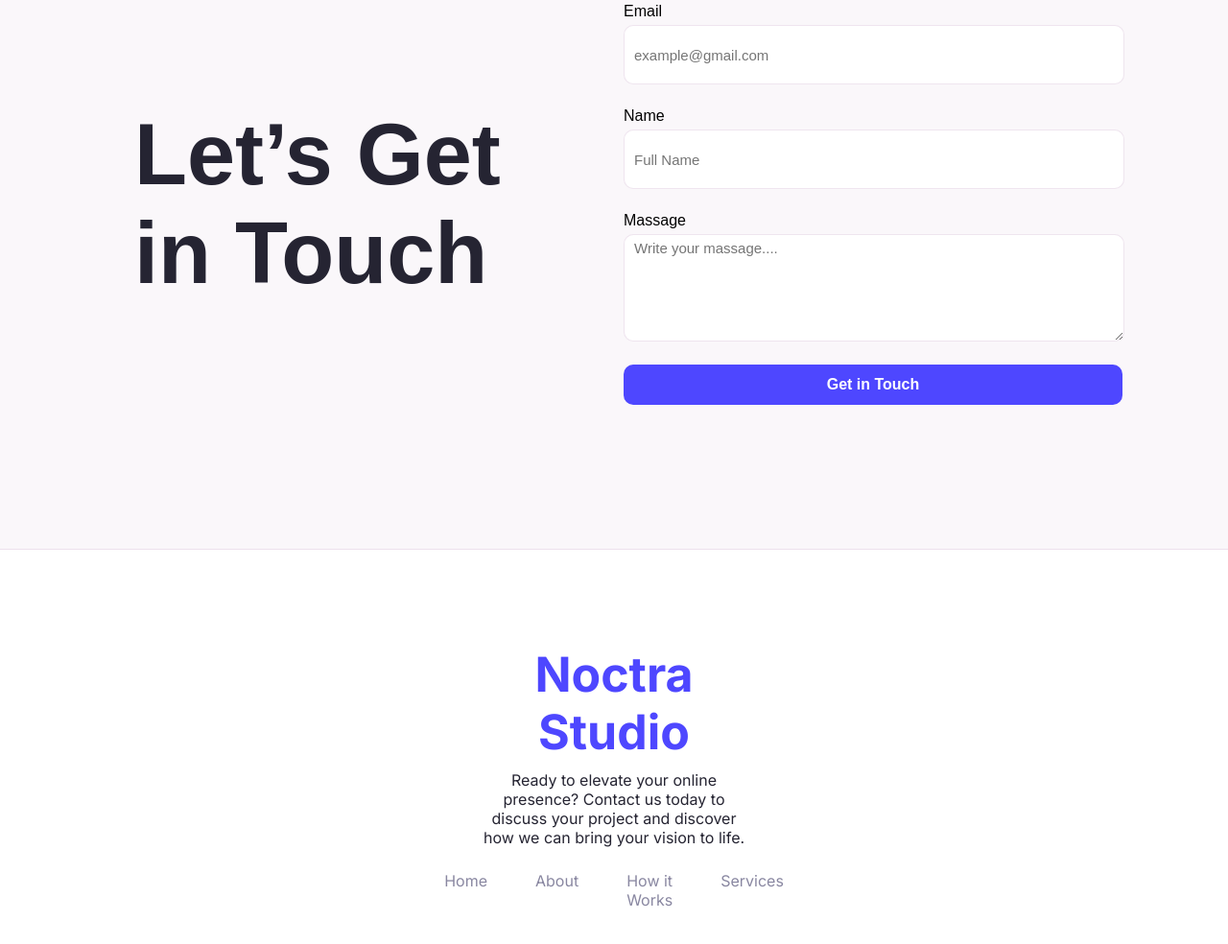
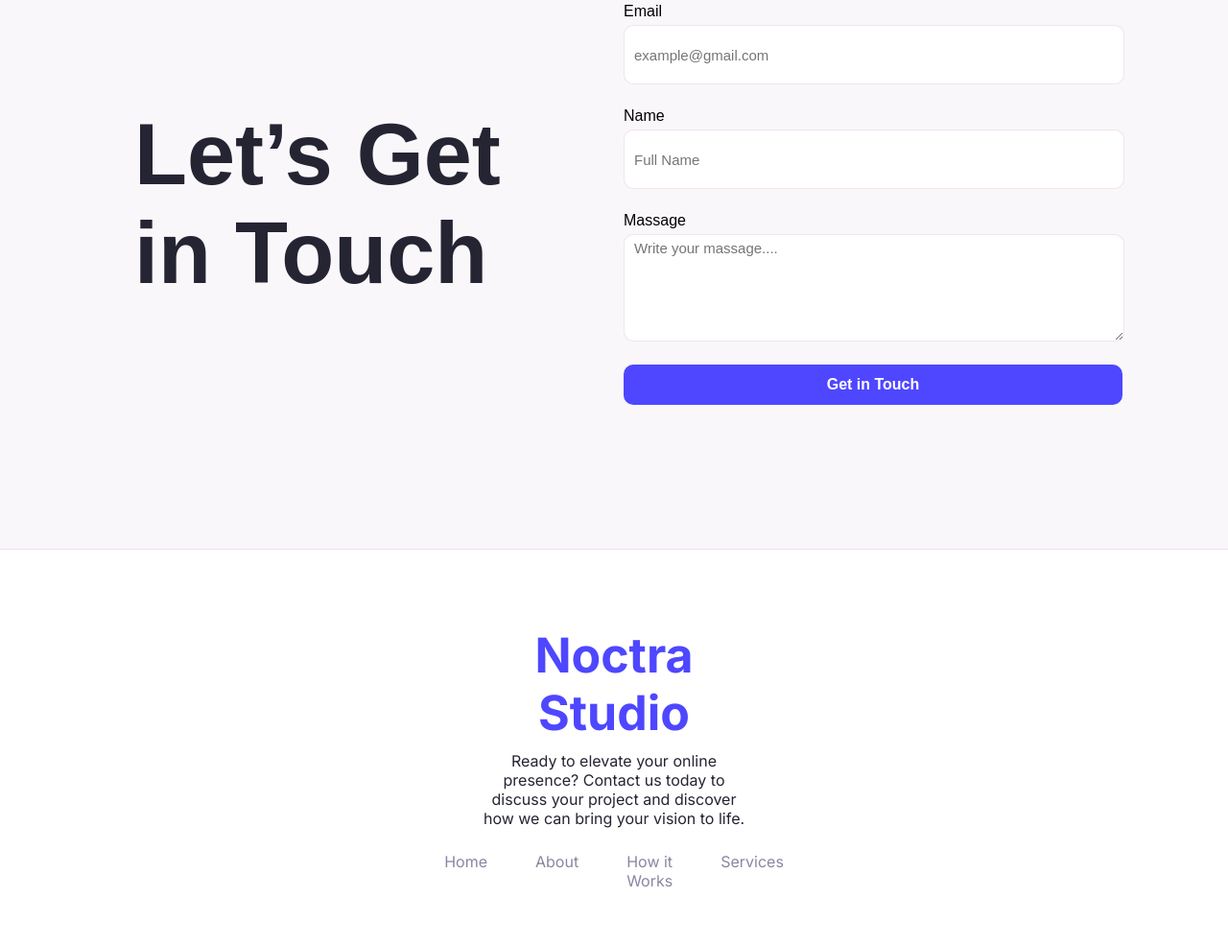
Before and after one commit to suronjit02/Assignment-01, a plain HTML site: page index.html in a window 1280 px wide. Shown: the part 3152-4136 px from the top of the page at 96% size. Drawn offline with nearby package versions, Linux system fonts and the light colour scheme.

Commit message:
less the footer top and botom padding. It is the Final edit for now.

```diff
--- a/style.css
+++ b/style.css
@@ -325,7 +325,7 @@ form textarea {
 footer {
     background-color: white;
     border-top: 1px solid rgba(216, 191, 216, 0.486);
-    padding: 100px 500px;
+    padding: 80px 500px;
 }
 
 .footer-section {
```
